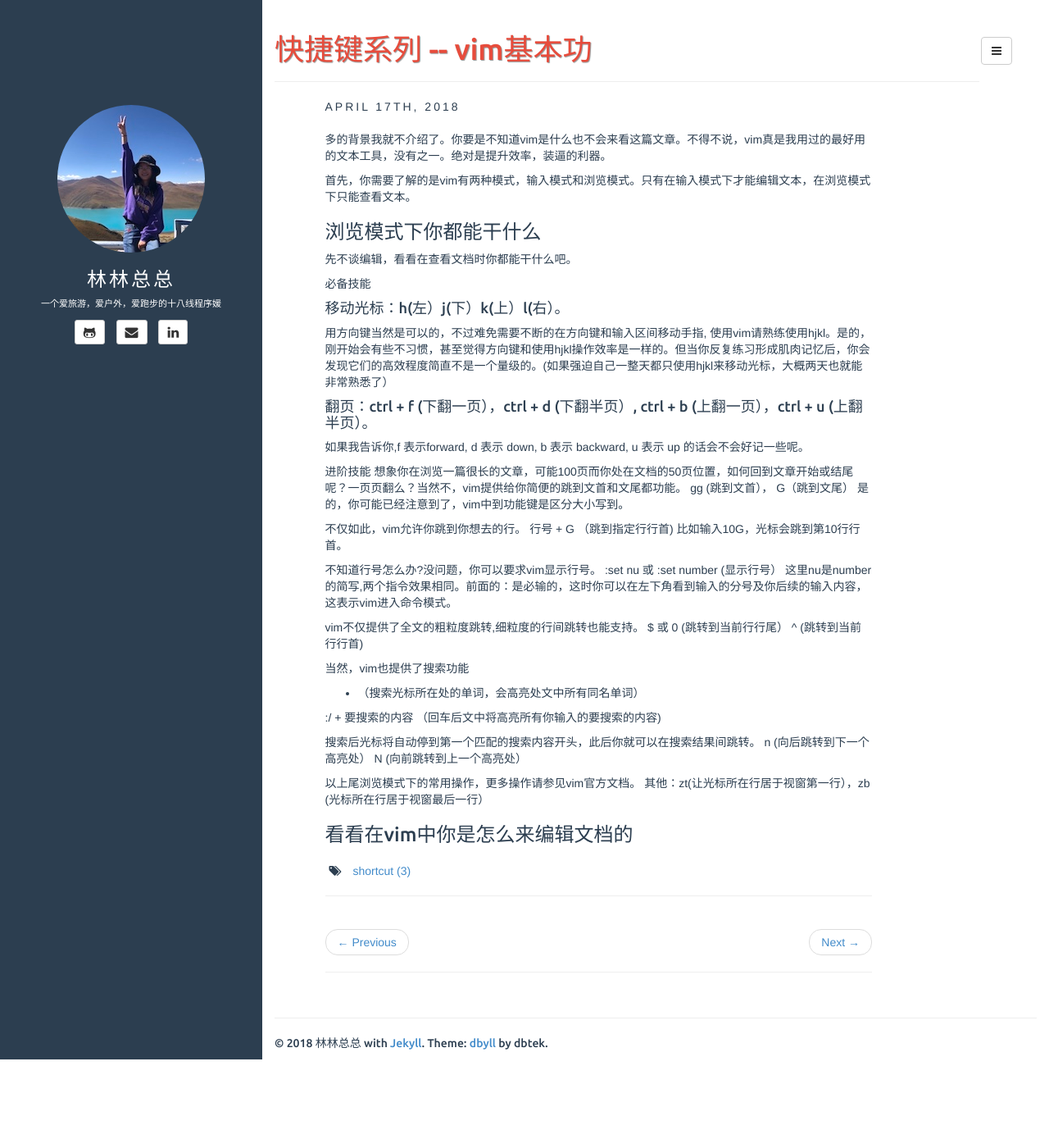
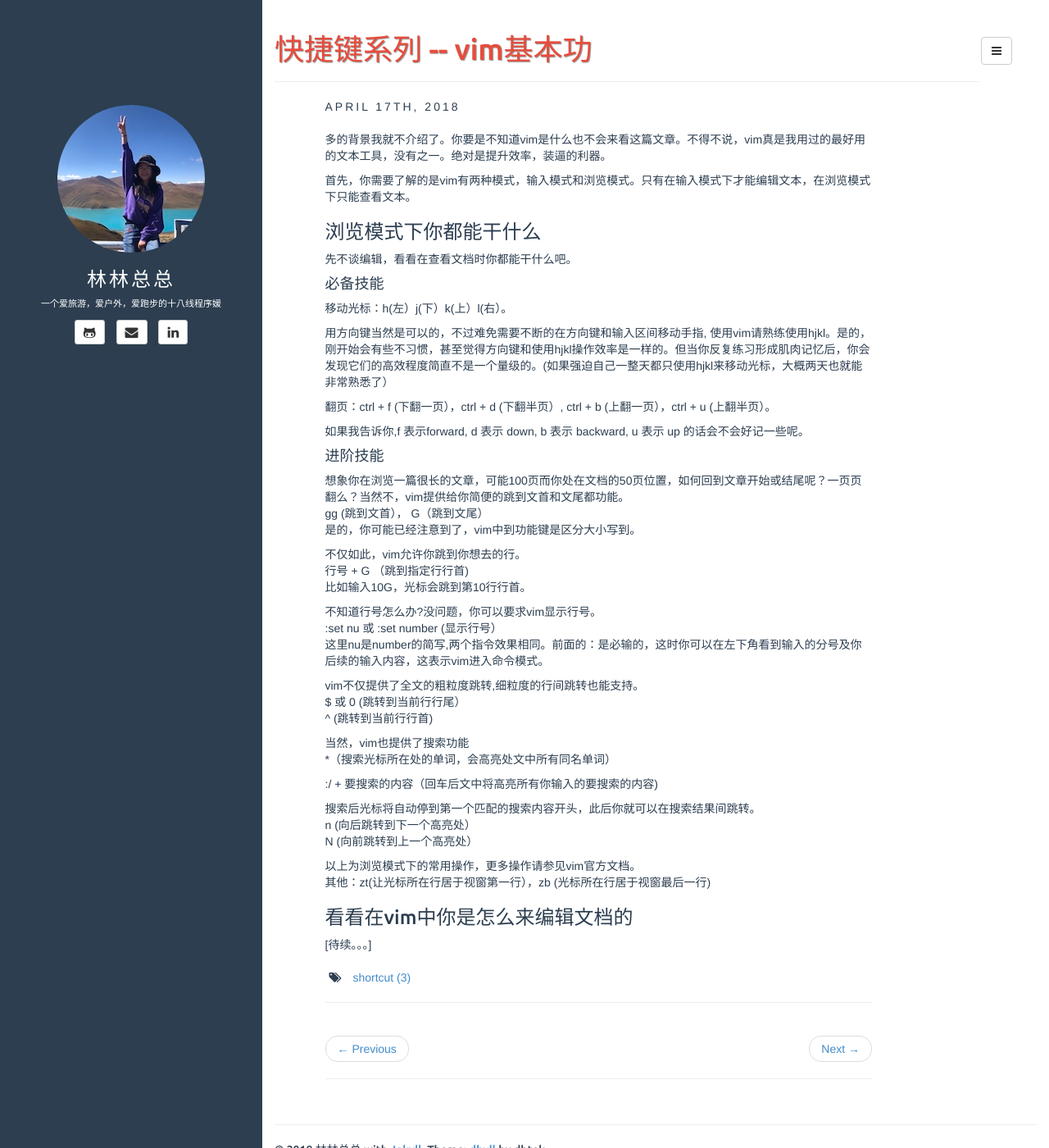
Before and after one commit to LindseyZhang/LindseyZhang.github.io, a Jekyll site: the page built from _posts/2018-04-17-vim_shortcut.md, in a window 1280 px wide and 1400 px high. Shown: the whole window at 82% size. Built offline with Jekyll 4.4.1, drawn with Linux system fonts in a browser that asks for light colours.

Commit message:
vim快捷键格式调整

```diff
--- a/_posts/2018-04-17-vim_shortcut.md
+++ b/_posts/2018-04-17-vim_shortcut.md
@@ -12,17 +12,17 @@
 <h3>浏览模式下你都能干什么</h3>
 先不谈编辑，看看在查看文档时你都能干什么吧。
 
-必备技能
-<h4>移动光标：h(左）j(下）k(上）l(右）。</h4>
+<h4>必备技能</h4>
+移动光标：h(左）j(下）k(上）l(右）。
 
 用方向键当然是可以的，不过难免需要不断的在方向键和输入区间移动手指, 使用vim请熟练使用hjkl。是的，刚开始会有些不习惯，甚至觉得方向键和使用hjkl操作效率是一样的。但当你反复练习形成肌肉记忆后，你会发现它们的高效程度简直不是一个量级的。(如果强迫自己一整天都只使用hjkl来移动光标，大概两天也就能非常熟悉了）
 
 
-<h4>翻页：ctrl + f (下翻一页），ctrl + d (下翻半页）, ctrl + b (上翻一页），ctrl + u (上翻半页）。</h4>
+翻页：ctrl + f (下翻一页），ctrl + d (下翻半页）, ctrl + b (上翻一页），ctrl + u (上翻半页）。
 
 如果我告诉你,f 表示forward, d 表示 down, b 表示 backward, u 表示 up 的话会不会好记一些呢。
 
-进阶技能
+<h4>进阶技能</h4>
 想象你在浏览一篇很长的文章，可能100页而你处在文档的50页位置，如何回到文章开始或结尾呢？一页页翻么？当然不，vim提供给你简便的跳到文首和文尾都功能。
 gg (跳到文首）， G（跳到文尾）
 是的，你可能已经注意到了，vim中到功能键是区分大小写到。
@@ -40,16 +40,17 @@
 ^ (跳转到当前行行首)
 
 当然，vim也提供了搜索功能
-* （搜索光标所在处的单词，会高亮处文中所有同名单词）
+\*（搜索光标所在处的单词，会高亮处文中所有同名单词）
 
- :/ + 要搜索的内容 （回车后文中将高亮所有你输入的要搜索的内容)
+ :/ + 要搜索的内容（回车后文中将高亮所有你输入的要搜索的内容)
 
 搜索后光标将自动停到第一个匹配的搜索内容开头，此后你就可以在搜索结果间跳转。
 n (向后跳转到下一个高亮处）
 N (向前跳转到上一个高亮处）
 
 
-以上尾浏览模式下的常用操作，更多操作请参见vim官方文档。
-其他：zt(让光标所在行居于视窗第一行），zb (光标所在行居于视窗最后一行）
+以上为浏览模式下的常用操作，更多操作请参见vim官方文档。
+其他：zt(让光标所在行居于视窗第一行），zb (光标所在行居于视窗最后一行)
 
 <h3>看看在vim中你是怎么来编辑文档的</h3>
+[待续。。。]
```
Also changed, not shown: _posts/2018-10-20-Sublime快捷键.md (+3 -1 lines).
